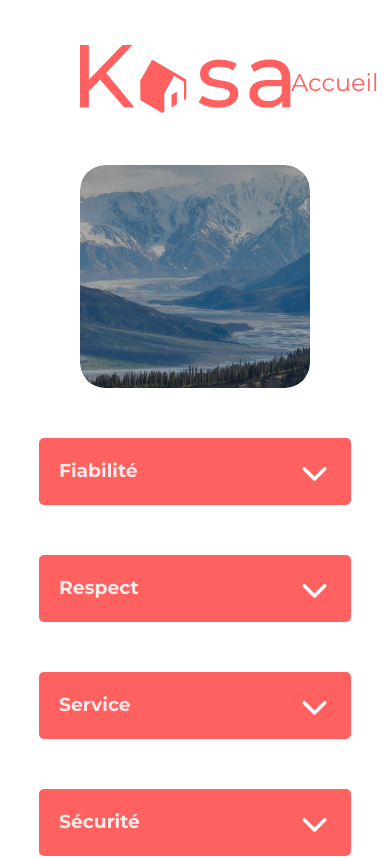
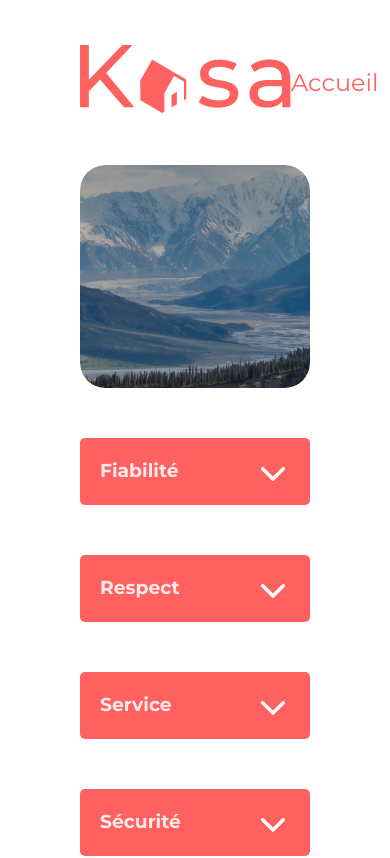
Before and after one commit to Romainbocquet/Kasa, a React (Vite) app: page /about in a window 390 px wide. Shown: the top 858 px of the page. Built offline with nearby package versions, Linux system fonts and the light colour scheme.

Commit message:
Accordion

```diff
--- a/src/components/Accordion.jsx
+++ b/src/components/Accordion.jsx
@@ -9,26 +9,40 @@ function Accordion({ title, content, setLargeur }) {
     setIsOpen(!isOpen);
   };
 
+  const renderContent = () => {
+    if (Array.isArray(content)) {
+
+      return (
+        <ul>
+          {content.map((item, index) => (
+            <li key={index}>{item}</li>
+          ))}
+        </ul>
+      );
+    } else {
+
+      return <p>{content}</p>;
+    }
+  };
+
   return (
     <div className={`accordion ${isOpen ? 'open' : ''} ${setLargeur}`}>
       <div className="accordion-title" onClick={toggleAccordion}>
         <h3>{title}</h3>
         <span className='chevron'>
-          <svg width="33" height="32" viewBox="0 0 33 32" fill="none" xmlns="http://www.w3.org/2000/svg">
-          <path d="M15.2897 10.7897C15.9591 10.1202 17.0462 10.1202 17.7157 10.7897L27.9979 21.0719C28.6674 21.7414 28.6674 22.8285 27.9979 23.4979C27.3285 24.1673 26.2414 24.1673 25.572 23.4979L16.5 14.4259L7.42804 23.4926C6.75862 24.162 5.67148 24.162 5.00206 23.4926C4.33265 22.8231 4.33265 21.736 5.00206 21.0666L15.2843 10.7843L15.2897 10.7897Z" fill="white"/>
+          <svg viewBox="0 0 33 32" xmlns="http://www.w3.org/2000/svg">
+            <path d="M15.2897 10.7897C15.9591 10.1202 17.0462 10.1202 17.7157 10.7897L27.9979 21.0719C28.6674 21.7414 28.6674 22.8285 27.9979 23.4979C27.3285 24.1673 26.2414 24.1673 25.572 23.4979L16.5 14.4259L7.42804 23.4926C6.75862 24.162 5.67148 24.162 5.00206 23.4926C4.33265 22.8231 4.33265 21.736 5.00206 21.0666L15.2843 10.7843L15.2897 10.7897Z" fill="white"/>
           </svg>
         </span>
       </div>
-      <div className="accordion-content">
-        <p>{content}</p>
-      </div>
+      <div className="accordion-content">{renderContent()}</div>
     </div>
   );
 }
 
 Accordion.propTypes = {
   title: PropTypes.string.isRequired,
-  content: PropTypes.string.isRequired,
+  content: PropTypes.oneOfType([PropTypes.string, PropTypes.arrayOf(PropTypes.string)]).isRequired,
   setLargeur: PropTypes.string.isRequired,
 };
 
--- a/src/styles/Accordion.scss
+++ b/src/styles/Accordion.scss
@@ -15,6 +15,12 @@
   &.open {
     .accordion-content {
       max-height: 500px;
+      ul {
+        list-style: none;
+        li {
+          margin: 10px;
+        }
+      }
     }
     .accordion-title {
       .chevron {
@@ -38,6 +44,12 @@
     .chevron {
       transform: rotate(180deg);
       transition: transform 0.3s ease-in-out;
+      svg {
+        width: 34px;
+        height: 32px;
+        fill :none;
+      }
+
     }
   }
 
@@ -52,4 +64,11 @@
       padding: 14px 20px;
     }
   }
+
+  @media screen and (max-width: 768px) {
+    &.large,
+    &.medium {
+      width: auto;
+    }
+  }
 }
```
